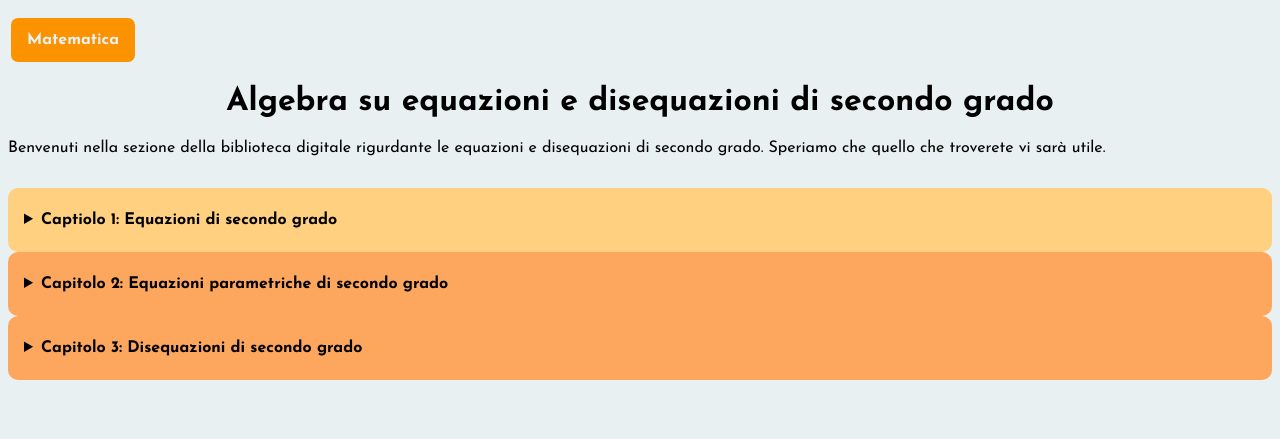
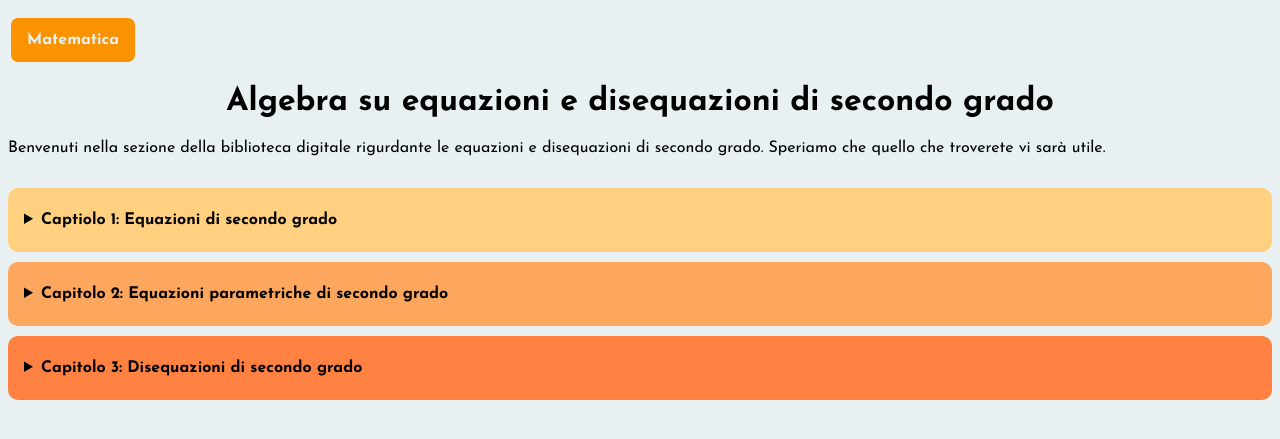
Before and after one commit to neogauss7/Bilbiolteca_digitale, a PHP site: page /Algebra_secondo_grado.html in a window 1280 px wide. Shown: the top 439 px of the page. Run offline with PHP 8.4, Linux system fonts and the light colour scheme.

Commit message:
Update ALG2G_style.css

```diff
--- a/ALG2G_style.css
+++ b/ALG2G_style.css
@@ -3,6 +3,8 @@
   background-color: rgb(255, 208, 127);
   border-radius: 10px;
   padding: 14px 16px;
+  margin-bottom: 10px;
+
 }
 h1 {
   text-align: center;
@@ -34,14 +36,15 @@ h1 {
 
 
   border-radius: 10px;
-
+  margin-top: 10px;
   padding: 14px 16px;
+  margin-bottom: 10px;
 }
 .Cap3{
 
-  background-color: rgb(253, 166, 93);
-
-
+  background-color: rgb(255, 130, 67);
+  margin-top: 10px;
+  margin-bottom: 10px;
 
   border-radius: 10px;
 
```
